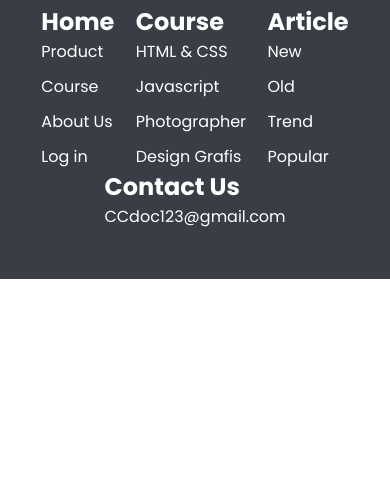
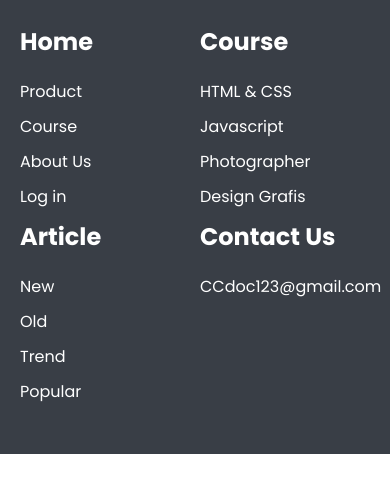
Before and after one commit to AyaMusamih/landing, a plain HTML site: page index.html in a window 390 px wide. Shown: the part 325-818 px from the top of the page. Drawn offline with Linux system fonts and the light colour scheme.

Commit message:
Responsive footer

```diff
--- a/assets/css/main.css
+++ b/assets/css/main.css
@@ -100,16 +100,20 @@ footer {
     padding: 50px 0;
 }
 
+footer .row {
+    gap: 20px;
+}
+
 footer a {
     color: #FFFFFF;
 }
 
 .footer-start {
-    width: 500px;
     display: flex;
     flex-wrap: wrap;
     flex-direction: column;
     gap: 30px;
+    width: calc((100% - 20px) / 2);
 }
 
 .footer-start .icons img {
@@ -120,10 +124,10 @@ footer a {
 }
 
 .footer-end {
-    flex-grow: 1;
     display: flex;
     justify-content: space-evenly;
     flex-wrap: wrap;
+    width: calc((100% - 20px) / 2);
 
 }
 
@@ -132,5 +136,42 @@ footer a {
     flex-direction: column;
     gap: 10px;
     flex-wrap: wrap;
+}
+
+.footer-end .footer-items {
+    display: flex;
+    flex-wrap: wrap;
+    flex-direction: column;
+    gap: 20px;
+}
+
+
+@media screen and (max-width: 786px) {
+    footer .row {
+        flex-direction: column;
+    }
+
+    .footer-start,
+    .footer-end {
+        width: 100%;
+    }
+
+    .footer-end {
+        gap: 10px;
+    }
+
+    .footer-end .footer-items {
+        width: calc((100% - 10px) / 4);
+    }
 
 }
+
+@media screen and (max-width: 576px) {
+    .footer-end {
+        gap: 10px;
+    }
+
+    .footer-end .footer-items {
+        width: calc((100% - 10px) / 2);
+    }
+}
```
